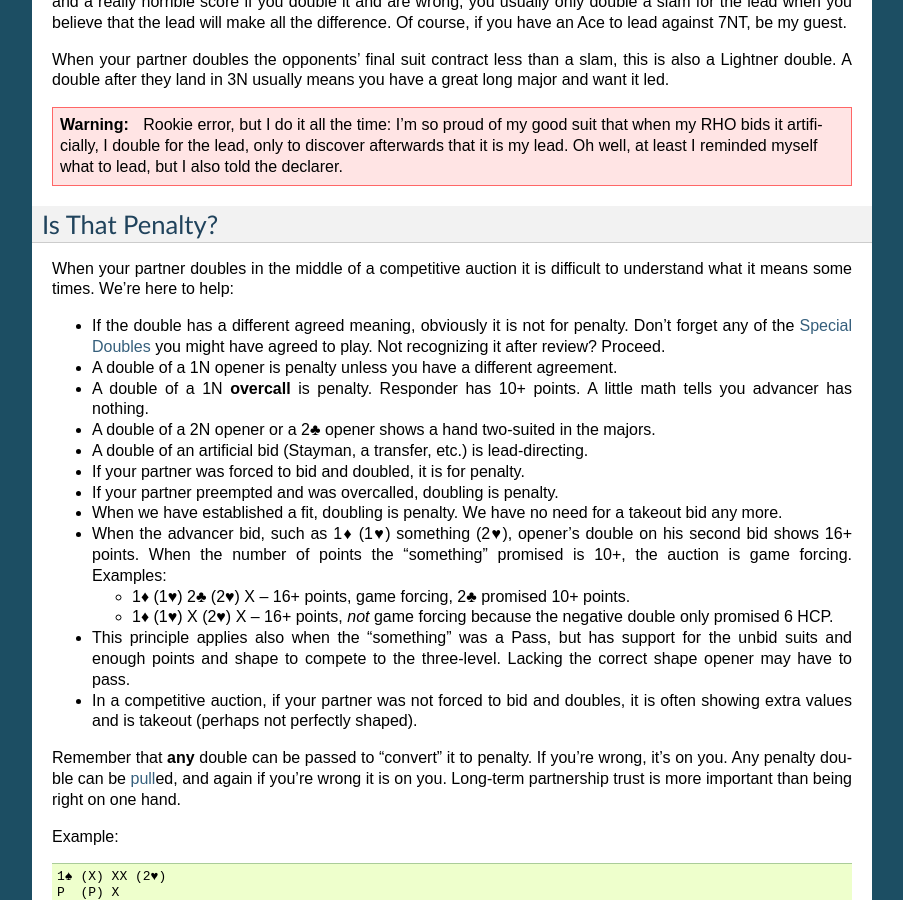
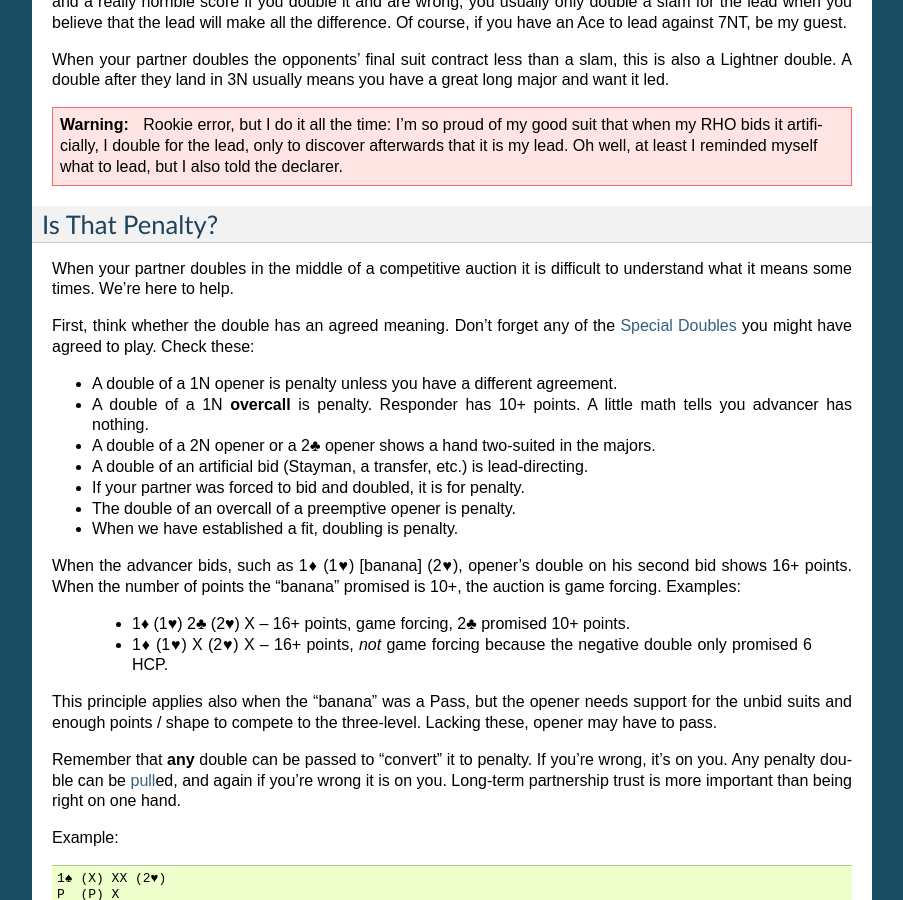
Before and after one commit to pfdubois/BridgeBidding, a Sphinx documentation site: the page built from source/Doubles.rst, in a window 1280 px wide and 900 px high, scrolled down 8998 px. Shown: the whole window, without its empty margins (198-1101 px from the left). Built offline with Sphinx 7.4.7, drawn with Linux system fonts in a browser that asks for light colours.

Commit message:
reworded is it penalty section

```diff
--- a/source/Doubles.rst
+++ b/source/Doubles.rst
@@ -624,32 +624,32 @@ Is That Penalty?
 ----------------
 
 When your partner doubles in the middle of a competitive auction it is
-difficult to understand what it means some times. We're here to help:
+difficult to understand what it means some times. We're here to help.
 
-* If the double has a different agreed meaning, obviously it is not for penalty.
-  Don't forget any of the :ref:`Special Doubles <SpecialDoubles>` you might have
-  agreed to play. Not recognizing it after review? Proceed.
+First, think whether the double has an agreed meaning.
+Don't forget any of the :ref:`Special Doubles <SpecialDoubles>` you might have
+agreed to play. Check these:
+
 * A double of a 1N opener is penalty unless you have a different agreement.
 * A double of a 1N **overcall** is penalty. Responder has |10ormore| points.
   A little math tells you advancer has nothing.
 * A double of a 2N opener or a 2♣ opener shows a hand two-suited in the majors.
 * A double of an artificial bid (Stayman, a transfer, etc.) is lead-directing.
 * If your partner was forced to bid and doubled, it is for penalty.
-* If your partner preempted and was overcalled, doubling is penalty.
-* When we have established a fit, doubling is penalty. We have no need for a takeout
-  bid any more.
-* When the advancer bid, such as 1♦ (1♥) something (2♥), opener's double on his second bid
-  shows |16ormore| points. When the number of points the "something" promised is
-  |10ormore|, the auction is game forcing. Examples:
+* The double of an overcall of a preemptive opener is penalty.
+* When we have established a fit, doubling is penalty.
+
+When the advancer bids, such as 1♦ (1♥) [banana] (2♥), opener's double on his second bid
+shows |16ormore| points. When the number of points the "banana" promised is
+|10ormore|, the auction is game forcing. Examples:
 
   - 1♦ (1♥) 2♣ (2♥) X -- |16ormore| points, game forcing, 2♣ promised |10ormore| points.
   - 1♦ (1♥) X  (2♥) X -- |16ormore| points, *not* game forcing because the negative
     double only promised 6 HCP.
-* This principle applies also when the "something" was a Pass, but has support for the
-  unbid suits and enough points and shape to compete to the three-level.
-  Lacking the correct shape opener may have to pass.
-* In a competitive auction, if your partner was not forced to bid and doubles, it is
-  often showing extra values and is takeout (perhaps not perfectly shaped).
+
+This principle applies also when the "banana" was a Pass, but the opener needs
+support for the unbid suits and enough points / shape to compete to the
+three-level. Lacking these, opener may have to pass.
 
 Remember that **any** double can be passed to "convert" it to penalty. If you're wrong,
 it's on you. Any penalty double can be :term:`pull`\ ed, and again if you're wrong it is
--- a/source/Glossary.rst
+++ b/source/Glossary.rst
@@ -393,9 +393,9 @@ Glossary
       A method of escaping from a penalty double, such as a double of a 1N opener.
 
    splinter
-	  A triple-jump bid showing a stiff or a void in the suit bid and agreeing to
-	  partner's last-bid suit as trump. Examples are 1♠ - 4♥!, 1♥ - 4♣!, and the
-	  tricky one, 1♥ - 3♠!.
+      A triple-jump bid showing a stiff or a void in the suit bid and agreeing to
+      partner's last-bid suit as trump. Examples are 1♠ - 4♥!, 1♥ - 4♣!, and the
+      tricky one, 1♥ - 3♠!.
 
    flat
       A flat hand is one with a shape of 4333. The most frequent shapes are 5332,
```
Also changed, not shown: docs/Doubles.html (+15 -17 lines), docs/searchindex.js, 4 other files.
